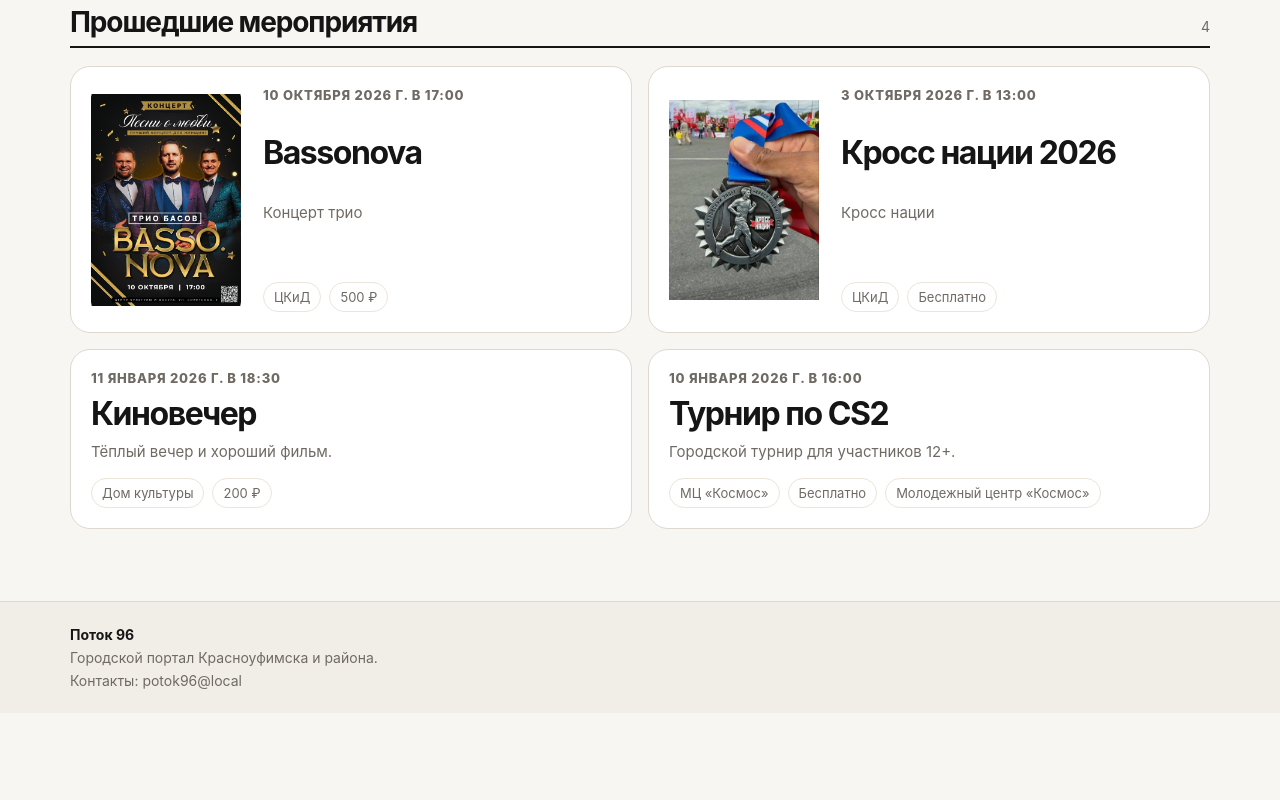
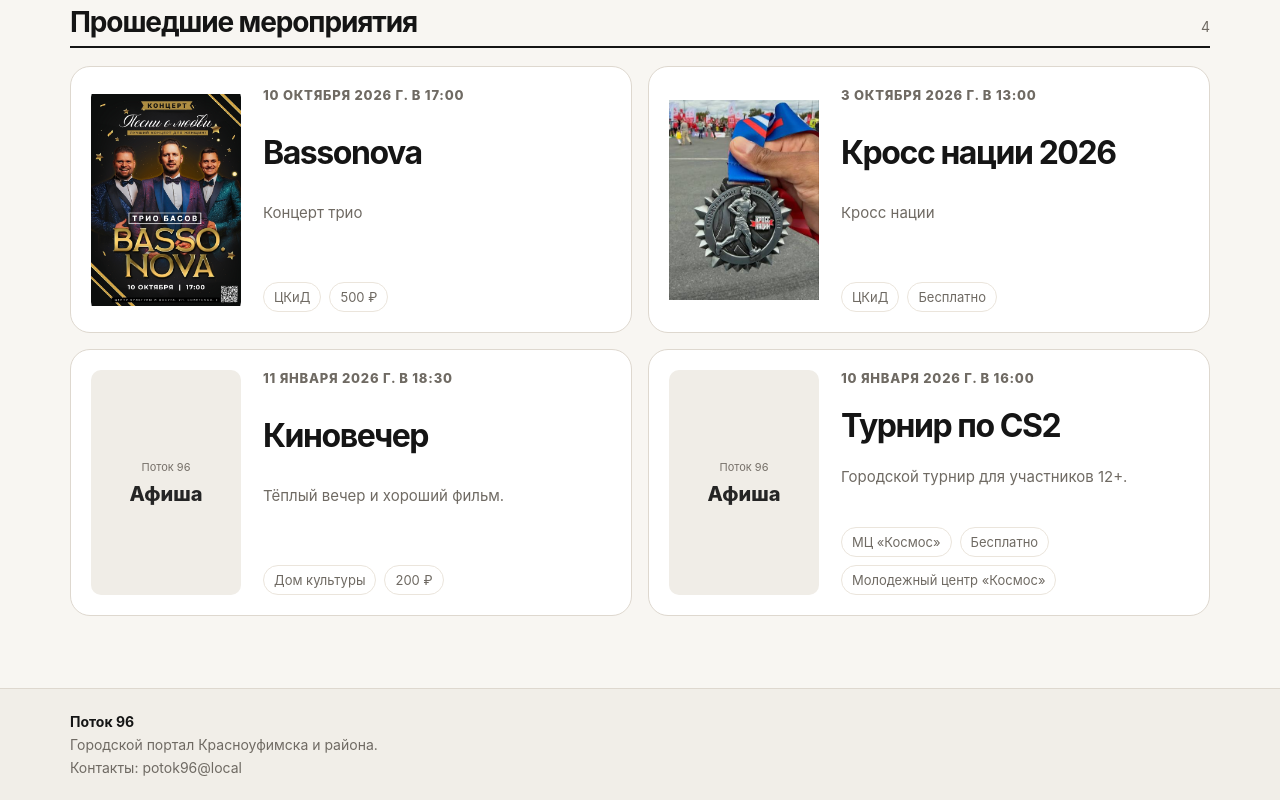
Before and after one commit to sapphire09z/potok96, a Next.js app: page /events in a window 1280 px wide. Shown: the part 1370-2170 px from the top of the page. Before the commit the page ends 2083 px from the top, so only its background shows below. Built offline with nearby package versions, Linux system fonts and the light colour scheme.

Commit message:
fix: unify event cards with and without posters

```diff
--- a/src/app/events/events.module.css
+++ b/src/app/events/events.module.css
@@ -379,3 +379,26 @@
         line-height: 1.4;
     }
 }
+.posterPlaceholder {
+    display: flex;
+    flex-direction: column;
+    justify-content: center;
+    align-items: center;
+    gap: 8px;
+    width: 100%;
+    height: 100%;
+    padding: 12px;
+    background: #f0ede7;
+    text-align: center;
+}
+
+.posterPlaceholder span {
+    font-size: 11px;
+    color: #77716a;
+}
+
+.posterPlaceholder strong {
+    font-size: 20px;
+    font-weight: 800;
+    color: #252525;
+}
--- a/src/app/events/page.js
+++ b/src/app/events/page.js
@@ -17,14 +17,15 @@ function EventCard({ event, org }) {
     return (
         <Link
             href={`/events/${event.slug}`}
-            className={`${styles.eventCard} ${event.cover ? styles.withPoster : ""}`}
+            className={`${styles.eventCard} ${styles.withPoster}`}
         >
             <div className={styles.eventDate}>
                 {formatDateTime(event.startAt)}
             </div>
 
-            {event.cover && (
-                <div className={styles.cardPoster}>
+
+            <div className={styles.cardPoster}>
+                {event.cover ? (
                     <Image
                         src={event.cover}
                         alt={`Афиша: ${event.title}`}
@@ -32,8 +33,14 @@ function EventCard({ event, org }) {
                         sizes="(max-width: 700px) 110px, 150px"
                         className={styles.posterImage}
                     />
-                </div>
-            )}
+                ) : (
+                    <div className={styles.posterPlaceholder}>
+                        <span>Поток 96</span>
+                        <strong>Афиша</strong>
+                    </div>
+                )}
+            </div>
+
 
             <h3>{event.title}</h3>
 
```
